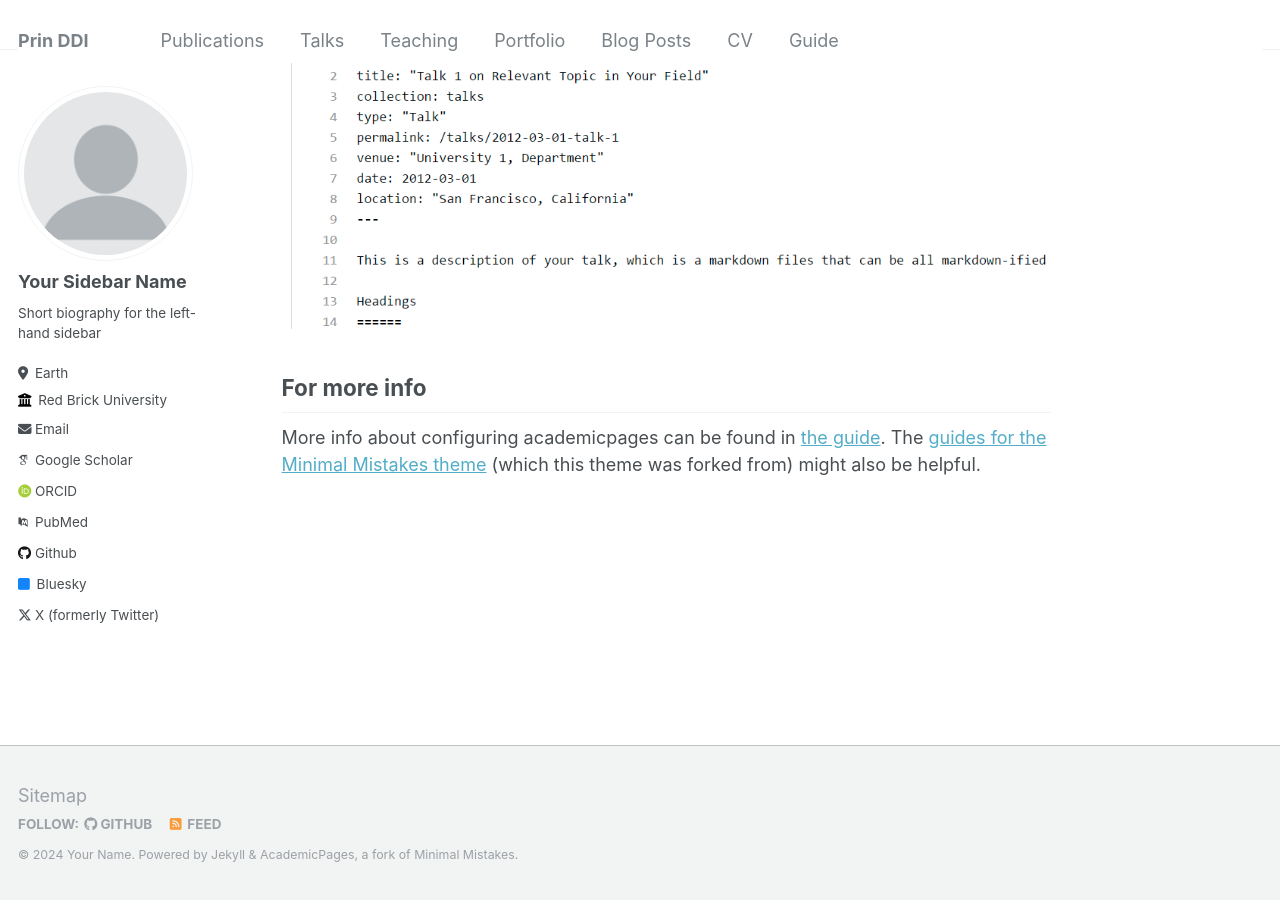
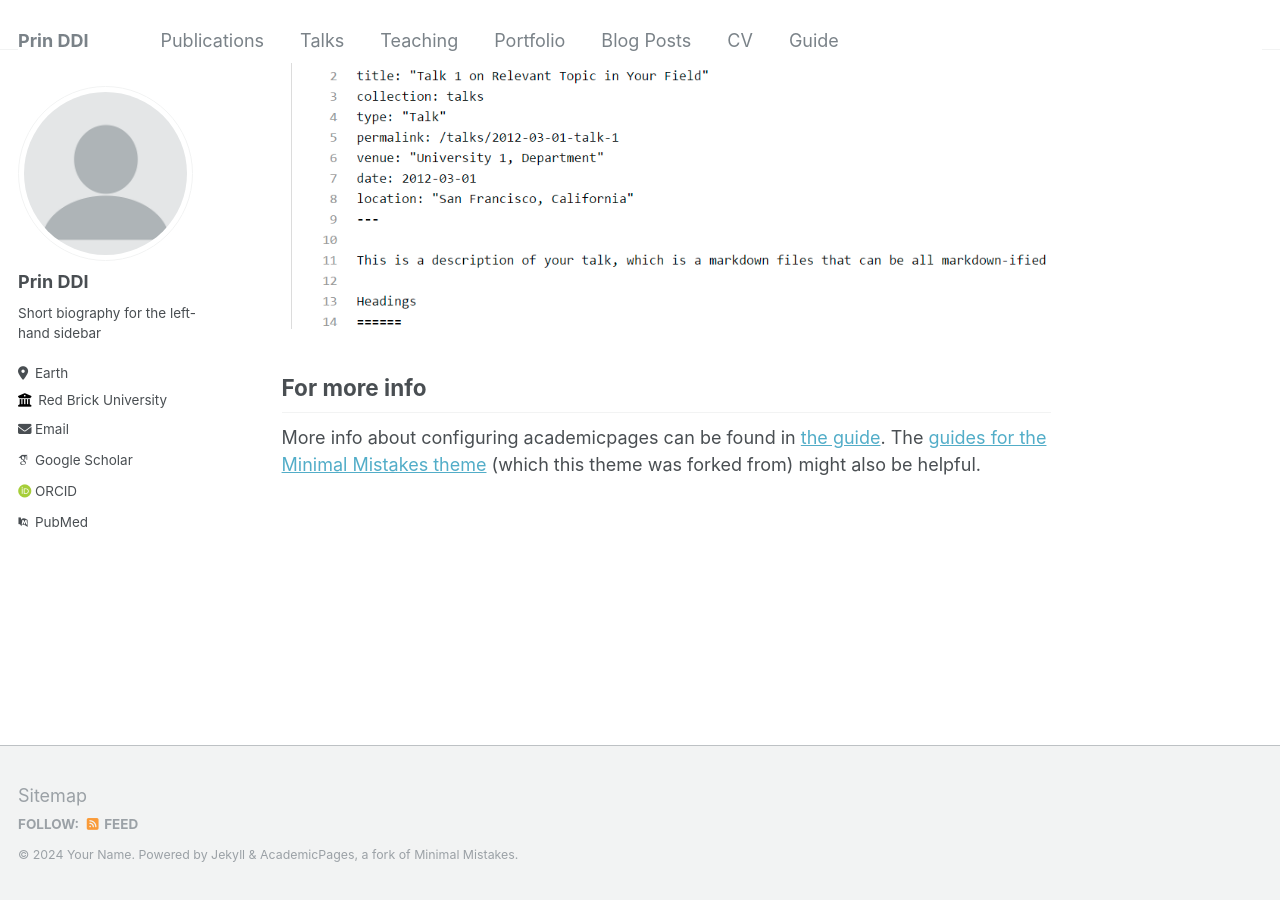
Before and after one commit to PrinDDI/PrinDDI.github.io, a Jekyll site: the page built from _pages/about.md, in a window 1280 px wide and 900 px high, scrolled down 2640 px. Built offline with Jekyll 4.4.1, drawn with Linux system fonts in a browser that asks for light colours; some web fonts are replaced.

Commit message:
Update _config.yml

```diff
--- a/_config.yml
+++ b/_config.yml
@@ -22,7 +22,7 @@
 author:
   # Biographic information
   avatar           : "profile.png"
-  name             : "Your Sidebar Name"
+  name             : "Prin DDI"
   pronouns         : # example: "she/her"
   bio              : "Short biography for the left-hand sidebar"
   location         : "Earth"
@@ -39,38 +39,38 @@
   researchgate     : # URL
 
   # Repositories and software development
-  bitbucket        : # Username - Update with your username on the site
-  codepen          : # Username
-  dribbble         : # Username
-  github           : "academicpages"
-  kaggle           : # Username
-  stackoverflow    : # User number or user number and name (i.e., use "1" or "1/jeff-atwood")
+  #bitbucket        : # Username - Update with your username on the site
+  #codepen          : # Username
+  #dribbble         : # Username
+  #github           : "academicpages"
+  #kaggle           : # Username
+  #stackoverflow    : # User number or user number and name (i.e., use "1" or "1/jeff-atwood")
 
   # Social media
-  bluesky          : "bsky.app" # Replace this with you Bluesky username
-  facebook         : # Username
-  flickr           : # Username
-  foursquare       : # Username
-  goodreads        : # Username
-  google_plus      : # Username
-  keybase          : # Username
-  instagram        : # Username
-  lastfm           : # Username
-  linkedin         : # Username
-  mastodon         : # URL
-  medium           : # URL
-  pinterest        : # Username
-  soundcloud       : # Username
-  steam            : # Username
-  telegram         : # URL
-  tumblr           : # Username
-  twitter          : "UniofOxford"  # Replace this with your X / Twitter handle
-  vine             : # Username
-  weibo            : # Username
-  wikipedia        : # Username
-  xing             : # Username
-  youtube          : # Username
-  zhihu            : # URL
+  #bluesky          : "bsky.app" # Replace this with you Bluesky username
+  #facebook         : # Username
+  #flickr           : # Username
+  #foursquare       : # Username
+  #goodreads        : # Username
+  #google_plus      : # Username
+  #keybase          : # Username
+  #instagram        : # Username
+  #lastfm           : # Username
+  #linkedin         : # Username
+  #mastodon         : # URL
+  #medium           : # URL
+  #pinterest        : # Username
+  #soundcloud       : # Username
+  #steam            : # Username
+  #telegram         : # URL
+  #tumblr           : # Username
+  #twitter          : "UniofOxford"  # Replace this with your X / Twitter handle
+  #vine             : # Username
+  #weibo            : # Username
+  #wikipedia        : # Username
+  #xing             : # Username
+  #youtube          : # Username
+  #zhihu            : # URL
 
 
 # Site Settings
```
